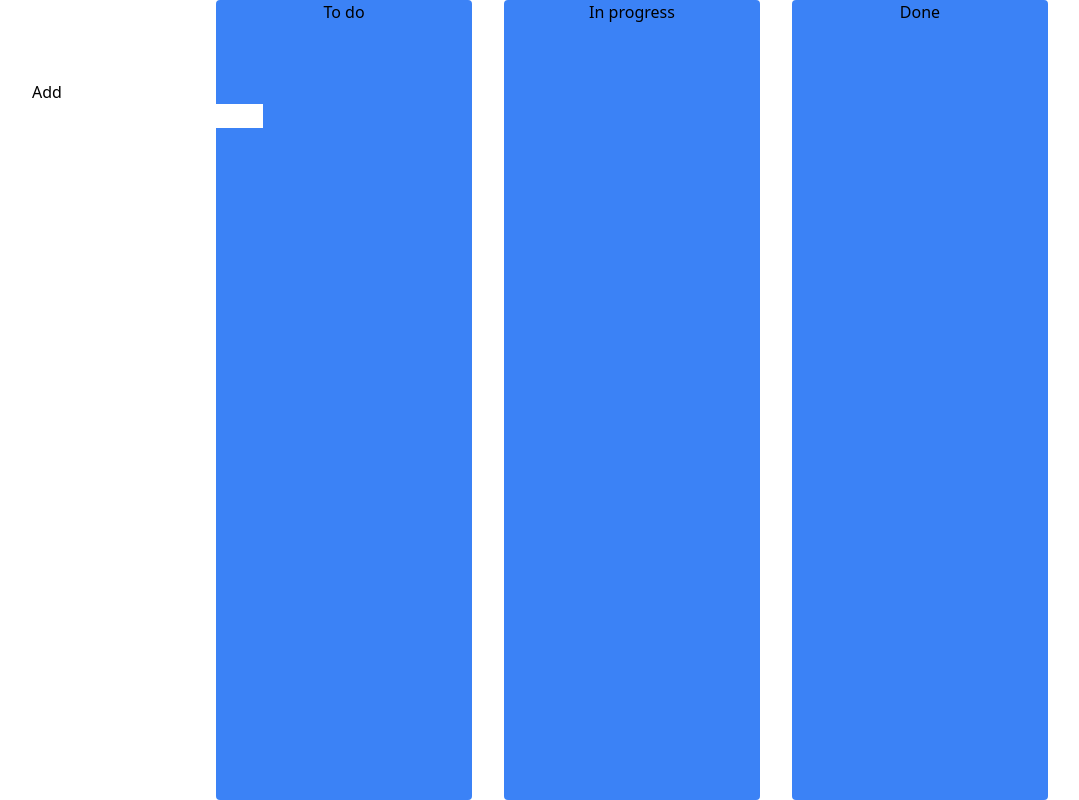
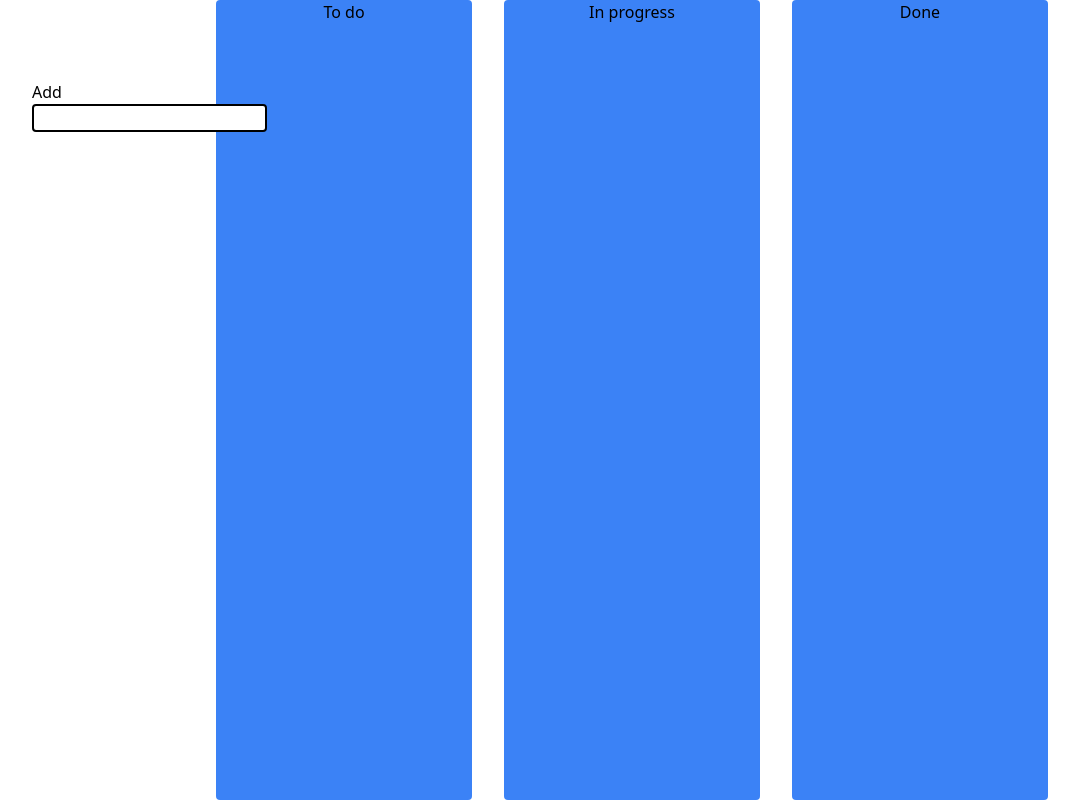
Before and after one commit to cassiocappellari/real-time-kanban, a React (Create React App) app: page / in a window 1280 px wide. Shown: the whole page, without its empty margins (8-1087 px from the left). Built offline with nearby package versions, Linux system fonts and the light colour scheme.

Commit message:
feat: only add cards on the to do columm

```diff
--- a/src/components/AddCard.tsx
+++ b/src/components/AddCard.tsx
@@ -1,14 +1,20 @@
 import { useDispatch } from "react-redux"
-import { addCard, AppDispatch } from "../store"
+import { addCard, AppDispatch, RootState } from "../store"
 import { useState } from "react";
+import { useSelector } from "react-redux";
+
+const MAXIMUM_CARDS_NUMBER = 8;
 
 export function AddCard() {
     const dispatch: AppDispatch = useDispatch();
+    const cards = useSelector((state: RootState) => state.cards)
     const [cardTitle, setCardTitle] = useState('')
 
     const handleOnClick = () => {
-        const newCard = cardTitle;
-        dispatch(addCard(newCard))
+        if (cards.length < MAXIMUM_CARDS_NUMBER) {
+            const newCard = cardTitle;
+            dispatch(addCard(newCard))
+        }
     }
 
     return (
@@ -16,8 +22,15 @@ export function AddCard() {
             <button onClick={handleOnClick}>
                 Add
             </button>
-        </div><div>
-                <input name="cardName" type="text" value={cardTitle} onChange={e => setCardTitle(e.target.value)} />
-            </div></>
+        </div>
+        <div>
+                <input
+                    className="border-2 border-black rounded"
+                    name="cardName"
+                    type="text"
+                    value={cardTitle}
+                    onChange={e => setCardTitle(e.target.value)}
+                />
+        </div></>
     )
 }
--- a/src/components/Column.tsx
+++ b/src/components/Column.tsx
@@ -18,11 +18,13 @@ export function Column({
                 {title}
             </p>
         </div>
-        {cards.map((title, index) => (
+        {title === 'To do' &&
+         cards.map((title, index) => (
             <div className="mt-6">
                 <Card key={index} title={title}/>
             </div>
-        ))}
+        ))
+        }
         </div>
     )
 }
```
